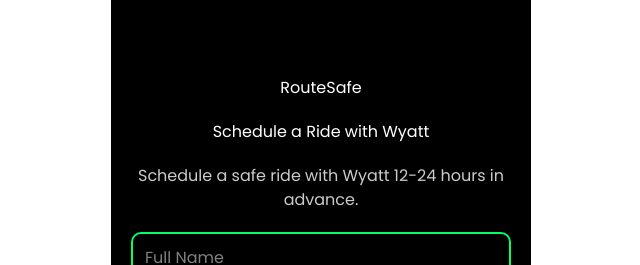
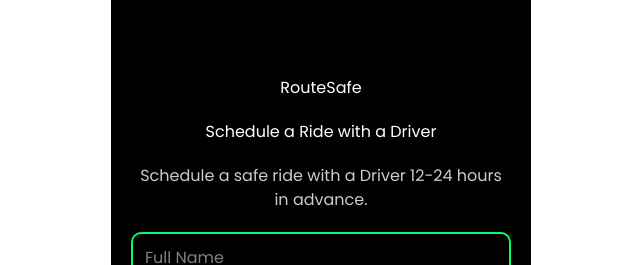
Before and after one commit to gman1337lol/routesafe, a Next.js app: page /schedule in a window 1280 px wide. Shown: the top 265 px of the page, without its empty margins (319-959 px from the left). Built offline with nearby package versions, Linux system fonts and the light colour scheme; no server answers.

Commit message:
fixed and added more antispam

```diff
--- a/app/schedule/page.tsx
+++ b/app/schedule/page.tsx
@@ -89,7 +89,12 @@ if (duplicate && duplicate.length > 0) {
     setLoading(false);
 
     if (error) {
-      alert(error.message);
+      if (error.message.includes("Too many requests")) {
+        alert("Please wait a moment before booking another ride.");
+      } else {
+        alert(error.message);
+      }
+
       console.log(error);
       return;
     }
@@ -127,10 +132,10 @@ if (duplicate && duplicate.length > 0) {
     >
       <h1>RouteSafe</h1>
 
-      <h2>Schedule a Ride with Wyatt</h2>
+      <h2>Schedule a Ride with a Driver</h2>
 
       <p style={{ maxWidth: 400, textAlign: "center", color: "#ccc" }}>
-        Schedule a safe ride with Wyatt 12-24 hours in advance.
+        Schedule a safe ride with a Driver 12-24 hours in advance.
       </p>
 
       <form
```
